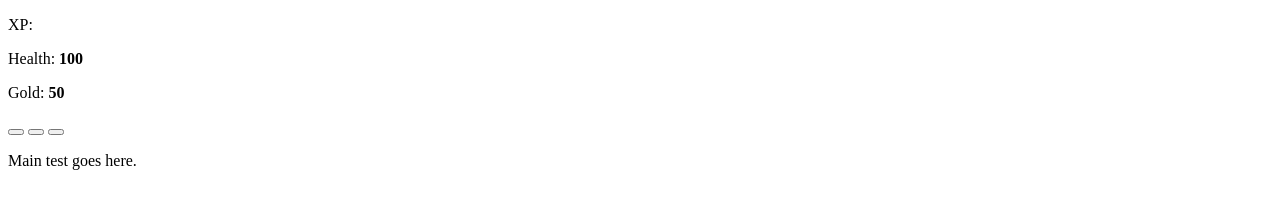
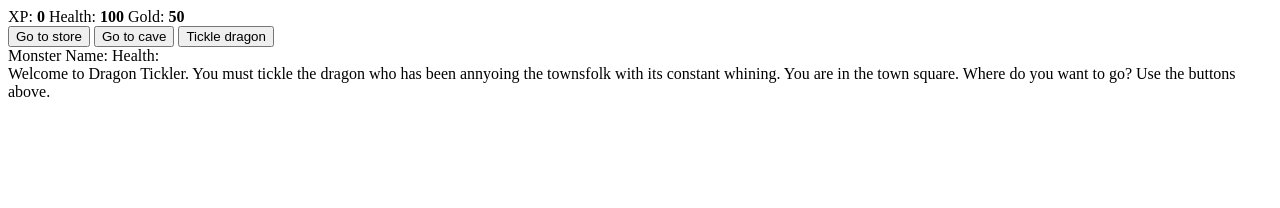
Before and after one commit to DB-0594/simple-JS-rpg-practice, a plain HTML site: page index.html in a window 1280 px wide. Drawn offline with Linux system fonts and the light colour scheme.

Commit message:
Update index.html

```diff
--- a/index.html
+++ b/index.html
@@ -1,30 +1,32 @@
 <!DOCTYPE html>
-<html>
+<html lang="en">
+
   <head>
-
-
+    <meta charset="utf-8">
+    <link rel="stylesheet" href="./styles.css">
+    <title>Dragon Tickler</title>
   </head>
 
   <body>
-<div>
-    <div>
-      <p>XP:<strong></strong></p>
-      <p>Health: <strong>100</strong></p>
-      <p>Gold: <strong>50</strong></p>
+    <div id="game">
+      <div id="stats">
+        <span class="stat">XP: <strong><span id="xpText">0</span></strong></span>
+        <span class="stat">Health: <strong><span id="healthText">100</span></strong></span>
+        <span class="stat">Gold: <strong><span id="goldText">50</span></strong></span>
       </div>
-    <div>
-      <button></button>
-      <button></button>
-      <button></button>
+      <div id="controls">
+        <button id="button1">Go to store</button>
+        <button id="button2">Go to cave</button>
+        <button id="button3">Tickle dragon</button>
       </div>
-    <div>
-      <p>Main test goes here.</p>
-
+      <div id="monsterStats">
+        <span class="stat">Monster Name: <strong><span id="monsterName"></span></strong></span>
+        <span class="stat">Health: <strong><span id="monsterHealth"></span></strong></span>
       </div>
-
+      <div id="text">
+        Welcome to Dragon Tickler. You must tickle the dragon who has been annyoing the townsfolk with its constant whining. You are in the town square. Where do you want to go? Use the buttons above.
       </div>
-
-
+    </div>
+    <script src="./script.js"></script>
   </body>
-
 </html>
```
Lines whose indentation alone changed are shown as unchanged.
